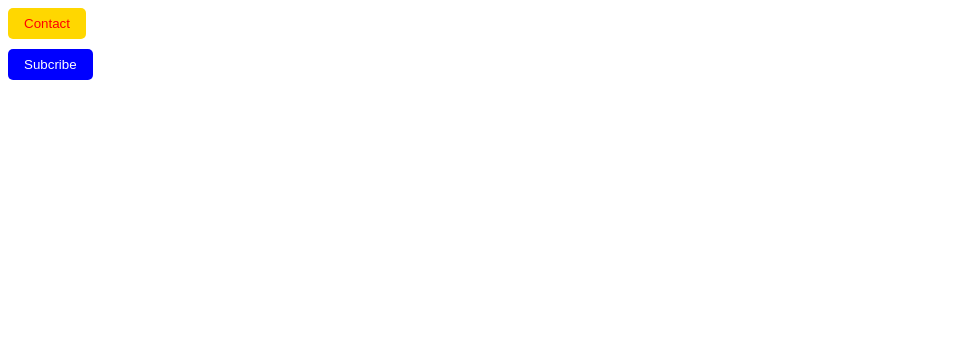
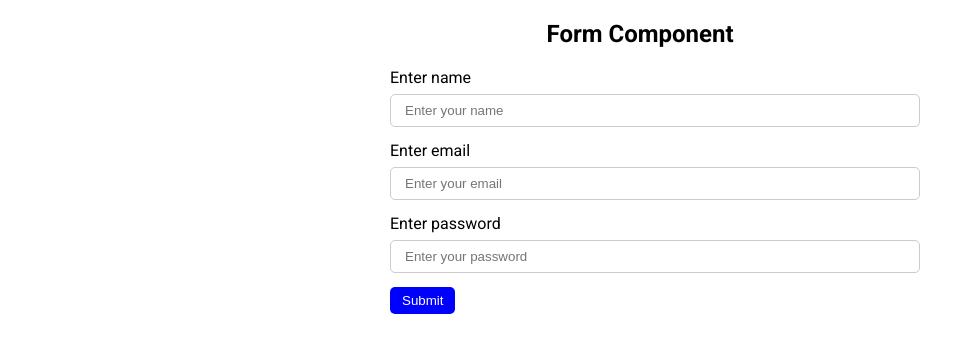
Before and after one commit to nhu220840/HTML-CSS, a plain HTML site: page OOP_Css/index.html in a window 1280 px wide. Shown: the whole page, without its empty margins (0-975 px from the left). Drawn offline with Linux system fonts and the light colour scheme.

Commit message:
create form component by oop css

```diff
--- a/OOP_Css/index.html
+++ b/OOP_Css/index.html
@@ -11,17 +11,38 @@
     <!-- 1. Tư duy OOP -->
     <!-- 1.1 Tách rời container và phần item -->
     <!-- 1.2 Tách rời các class chung và riêng -->
+    <div class="container">
+        <h2>Form Component</h2>
 
-    <div class="header">
-        <button class="btn btn-gold">
-            Contact
-        </button>
-    </div>
+        <!-- Enter name -->
+        <div class="form-group">
+            <label for="">Enter name</label>
+            <input type="text"
+            placeholder="Enter your name"
+            class="form-control"
+            />
+        </div>
+        <!-- Enter name -->
+        <!-- Enter email -->
+        <div class="form-group">
+            <label for="">Enter email</label>
+            <input type="email"
+            placeholder="Enter your email"
+            class="form-control"
+            />
+        </div>
+        <!-- Enter email -->
+        <!-- Enter password -->
+        <div class="form-group">
+            <label for="">Enter password</label>
+            <input type="password"
+            placeholder="Enter your password"
+            class="form-control"
+            />
+        </div>
+        <!-- Enter password -->
 
-    <div class="sidebar">
-        <button class="btn btn-primary">
-            Subcribe
-        </button>
+        <button class="btn btn-primary">Submit</button>
     </div>
 </body>
 </html>
--- a/OOP_Css/style.css
+++ b/OOP_Css/style.css
@@ -1,16 +1,47 @@
-.btn {
-    padding: 8px 16px;
-    background: gold;
-    border: none;
-    border-radius: 5px;
-    color: #fff;
-    margin-bottom: 10px;
+@import url('https://fonts.googleapis.com/css2?family=Roboto:ital,wght@0,100;0,300;0,400;0,500;0,700;0,900;1,100;1,300;1,400;1,500;1,700;1,900&display=swap');
+
+body {
+    font-family: 'Roboto', sans-serif;
 }
 
-.btn-gold {
-    color: red;
+.container {
+    max-width: 500px;
+    margin: 0 auto;
+}
+
+.container h2 {
+    text-align: center;
+}
+
+.form-control {
+    display: block;
+    padding: 8px 14px;
+    width: 100%;
+    border: 1px solid #ccc;
+    border-radius: 5px;
+    outline: none;
+}
+
+.form-control:focus {
+    border-color: rgb(102, 102, 218);
+}
+
+label {
+    display: inline-block;
+    margin-bottom: 7px;
+}
+
+.form-group {
+    margin-bottom: 14px;
+}
+
+.btn {
+    padding: 6px 12px;
+    border: none;
+    color: #fff;
 }
 
 .btn-primary {
     background: blue;
+    border-radius: 5px;
 }
```
